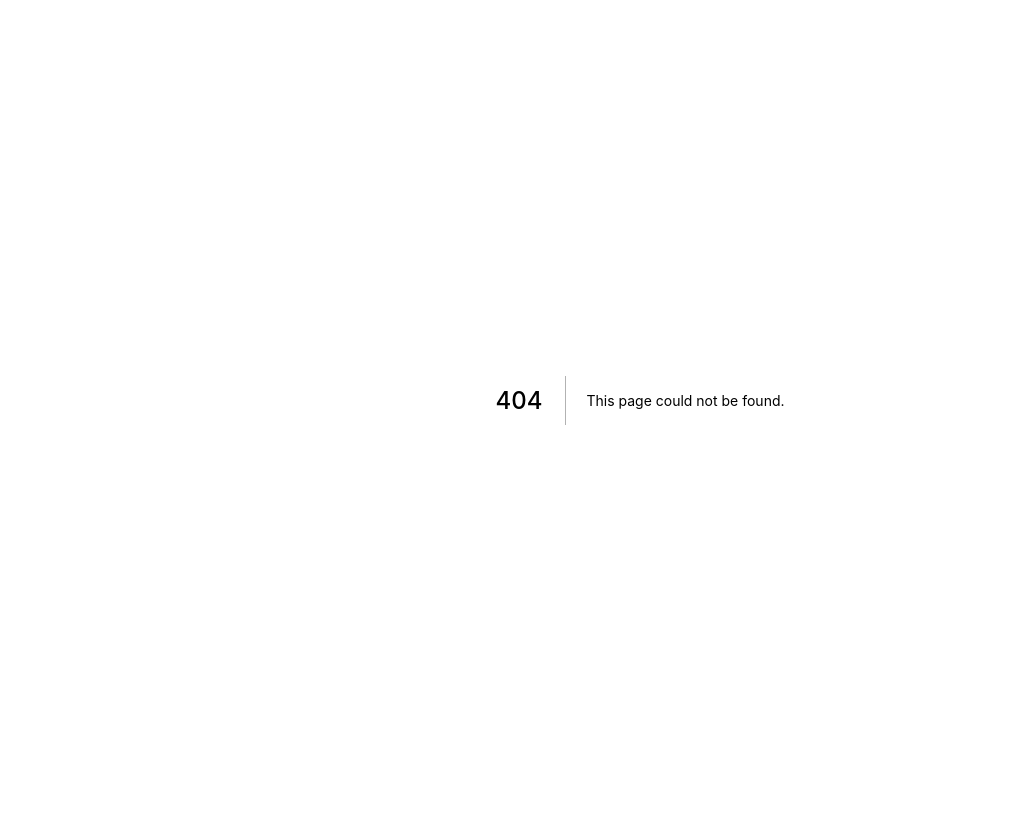
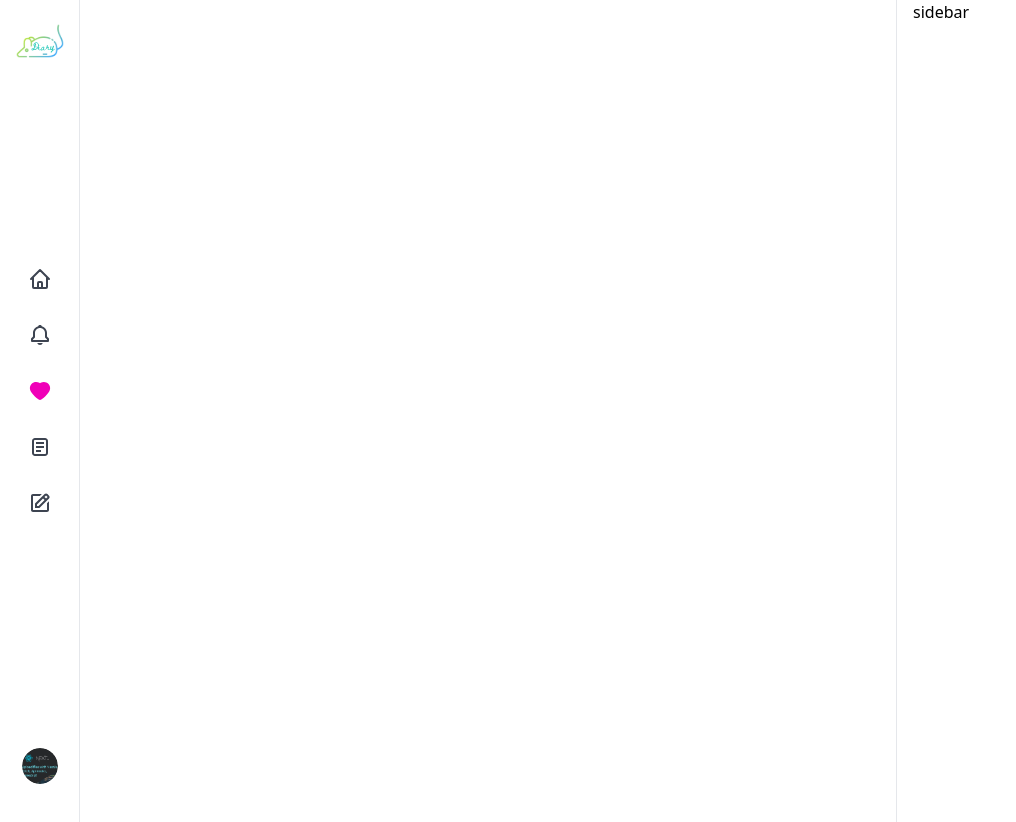
Before and after one commit to tuhinsaud4614/graphql-blog, a Next.js app in the folder frontend-web/: page /favorite in a window 1280 px wide. Before the commit this address had no page. Shown: the top 822 px of the page, without its empty margins (0-1016 px from the left). Before the commit the page ends 800 px from the top, so only its background shows below. Built offline with nearby package versions, Linux system fonts and the light colour scheme.

Commit message:
Component:Layout:User
Sidebar component created

```diff
--- a/frontend-web/components/layout/User/SideNav.tsx
+++ b/frontend-web/components/layout/User/SideNav.tsx
@@ -1,3 +1,4 @@
+import classNames from "classnames";
 import Image from "next/image";
 import Link from "next/link";
 import { useRouter } from "next/router";
@@ -12,8 +13,8 @@ const className = {
   homeLink: "flex items-center justify-center",
   items: "w-full flex flex-col justify-center items-center",
   item: "w-full pb-8",
-  link: "w-full flex items-center justify-center text-neutral outline-none border-0 active:scale-95",
-  avatar: "w-9 h-9 rounded-full overflow-hidden",
+  link: "w-full flex items-center justify-center text-neutral active:scale-95",
+  avatar: "w-9 h-9 rounded-full overflow-hidden active:scale-95",
 };
 
 export default function SideNav() {
@@ -29,8 +30,13 @@ export default function SideNav() {
         </Link>
         <ul className={className.items}>
           <li className={className.item}>
-            <Link href="/" passHref>
-              <a className={className.link}>
+            <Link href="/my-home" passHref>
+              <a
+                className={classNames(
+                  className.link,
+                  pathname === "/my-home" && "!text-secondary"
+                )}
+              >
                 {pathname === "/my-home" ? (
                   <HiHome size={24} />
                 ) : (
@@ -41,14 +47,24 @@ export default function SideNav() {
           </li>
           <li className={className.item}>
             <Link href="/notifications" passHref>
-              <a className={className.link}>
+              <a
+                className={classNames(
+                  className.link,
+                  pathname === "/notifications" && "!text-secondary"
+                )}
+              >
                 <BiBell size={24} />
               </a>
             </Link>
           </li>
           <li className={className.item}>
             <Link href="/favorite" passHref>
-              <a className={className.link}>
+              <a
+                className={classNames(
+                  className.link,
+                  pathname === "/favorite" && "!text-secondary"
+                )}
+              >
                 {pathname === "/favorite" ? (
                   <AiFillHeart size={24} />
                 ) : (
@@ -59,14 +75,24 @@ export default function SideNav() {
           </li>
           <li className={className.item}>
             <Link href="/posts/me" passHref>
-              <a className={className.link}>
+              <a
+                className={classNames(
+                  className.link,
+                  pathname === "/posts/me" && "!text-secondary"
+                )}
+              >
                 <CgLoadbarDoc size={24} />
               </a>
             </Link>
           </li>
           <li className={className.item}>
             <Link href="/posts/create" passHref>
-              <a className={className.link}>
+              <a
+                className={classNames(
+                  className.link,
+                  pathname === "/posts/create" && "!text-secondary"
+                )}
+              >
                 <BiEdit size={24} />
               </a>
             </Link>
--- /dev/null
+++ b/frontend-web/components/layout/User/Sidebar.tsx
@@ -0,0 +1,12 @@
+const className = {
+  root: "hidden lg:block min-h-screen w-[17.5rem] xl:w-96 border-l relative",
+  container: "h-screen sticky inset-0 z-10 px-4",
+};
+
+export default function Sidebar() {
+  return (
+    <aside className={className.root}>
+      <section className={className.container}>sidebar</section>
+    </aside>
+  );
+}
--- a/frontend-web/components/layout/User/index.tsx
+++ b/frontend-web/components/layout/User/index.tsx
@@ -1,6 +1,7 @@
 import { Fragment, ReactNode } from "react";
 import BottomTab from "./BottomTab";
 import Header from "./Header";
+import Sidebar from "./Sidebar";
 import SideNav from "./SideNav";
 
 interface Props {
@@ -9,6 +10,7 @@ interface Props {
 
 const className = {
   container: "max-w-[94rem] mx-auto flex",
+  main: "h-[1000px] flex-auto px-4 py-[4.5rem] lg:py-4",
 };
 
 export default function UserLayout({ children }: Props) {
@@ -17,7 +19,8 @@ export default function UserLayout({ children }: Props) {
       <Header />
       <section className={className.container}>
         <SideNav />
-        <main className="h-[1000px]">{children}</main>
+        <main className={className.main}>{children}</main>
+        <Sidebar />
       </section>
       <BottomTab />
     </Fragment>
--- /dev/null
+++ b/frontend-web/pages/favorite.tsx
@@ -0,0 +1,12 @@
+import { NextPageWithLayout } from "@types";
+import { UserLayout } from "components/layout";
+import { Fragment, ReactElement } from "react";
+
+const Favorite: NextPageWithLayout = () => {
+  return <Fragment></Fragment>;
+};
+
+Favorite.getLayout = (page: ReactElement) => {
+  return <UserLayout>{page}</UserLayout>;
+};
+export default Favorite;
--- /dev/null
+++ b/frontend-web/pages/notifications.tsx
@@ -0,0 +1,12 @@
+import { NextPageWithLayout } from "@types";
+import { UserLayout } from "components/layout";
+import { Fragment, ReactElement } from "react";
+
+const Notifications: NextPageWithLayout = () => {
+  return <Fragment></Fragment>;
+};
+
+Notifications.getLayout = (page: ReactElement) => {
+  return <UserLayout>{page}</UserLayout>;
+};
+export default Notifications;
--- /dev/null
+++ b/frontend-web/pages/posts/create.tsx
@@ -0,0 +1,12 @@
+import { NextPageWithLayout } from "@types";
+import { UserLayout } from "components/layout";
+import { Fragment, ReactElement } from "react";
+
+const CreatePost: NextPageWithLayout = () => {
+  return <Fragment>Create</Fragment>;
+};
+
+CreatePost.getLayout = (page: ReactElement) => {
+  return <UserLayout>{page}</UserLayout>;
+};
+export default CreatePost;
--- /dev/null
+++ b/frontend-web/pages/posts/me.tsx
@@ -0,0 +1,12 @@
+import { NextPageWithLayout } from "@types";
+import { UserLayout } from "components/layout";
+import { Fragment, ReactElement } from "react";
+
+const MyPosts: NextPageWithLayout = () => {
+  return <Fragment></Fragment>;
+};
+
+MyPosts.getLayout = (page: ReactElement) => {
+  return <UserLayout>{page}</UserLayout>;
+};
+export default MyPosts;
```
